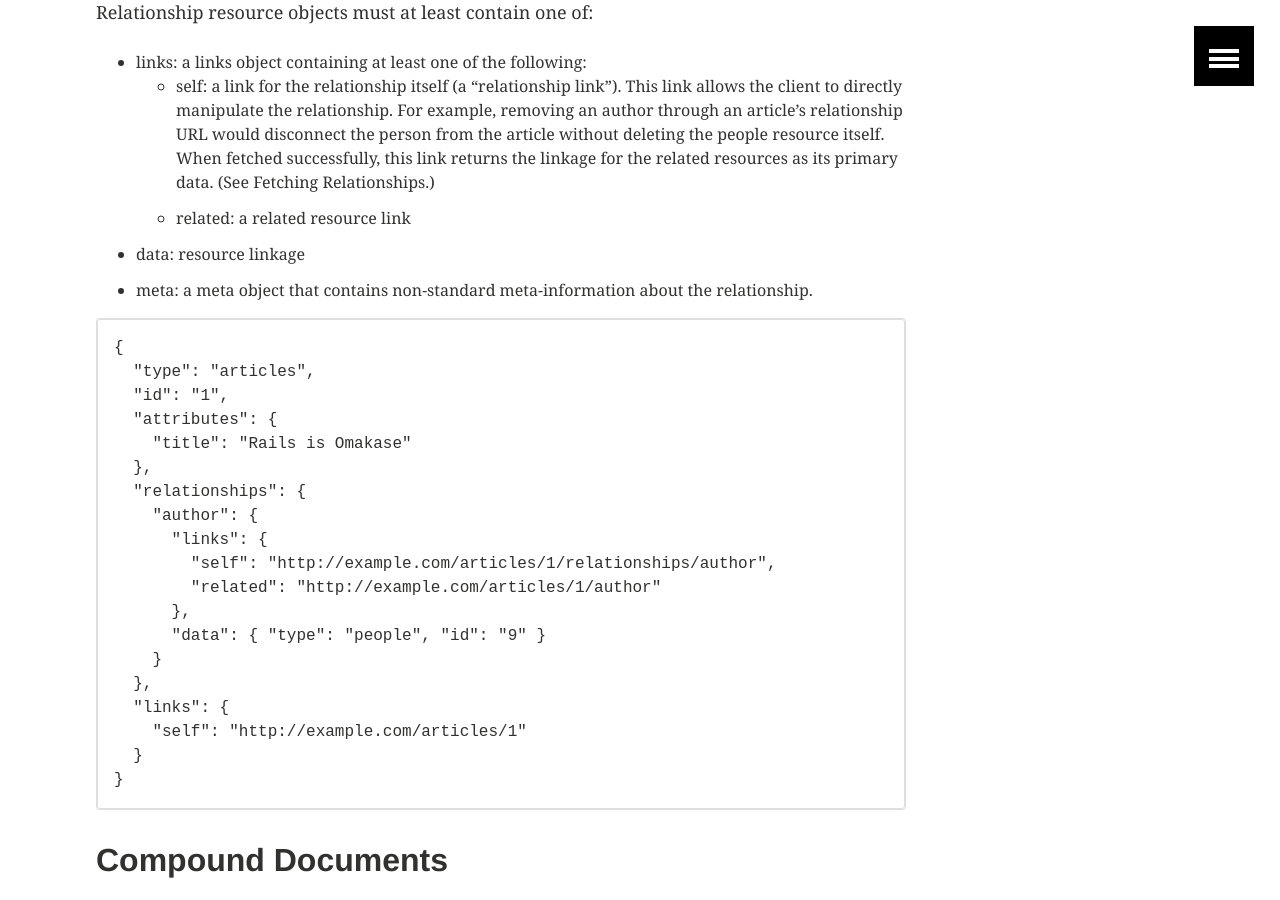
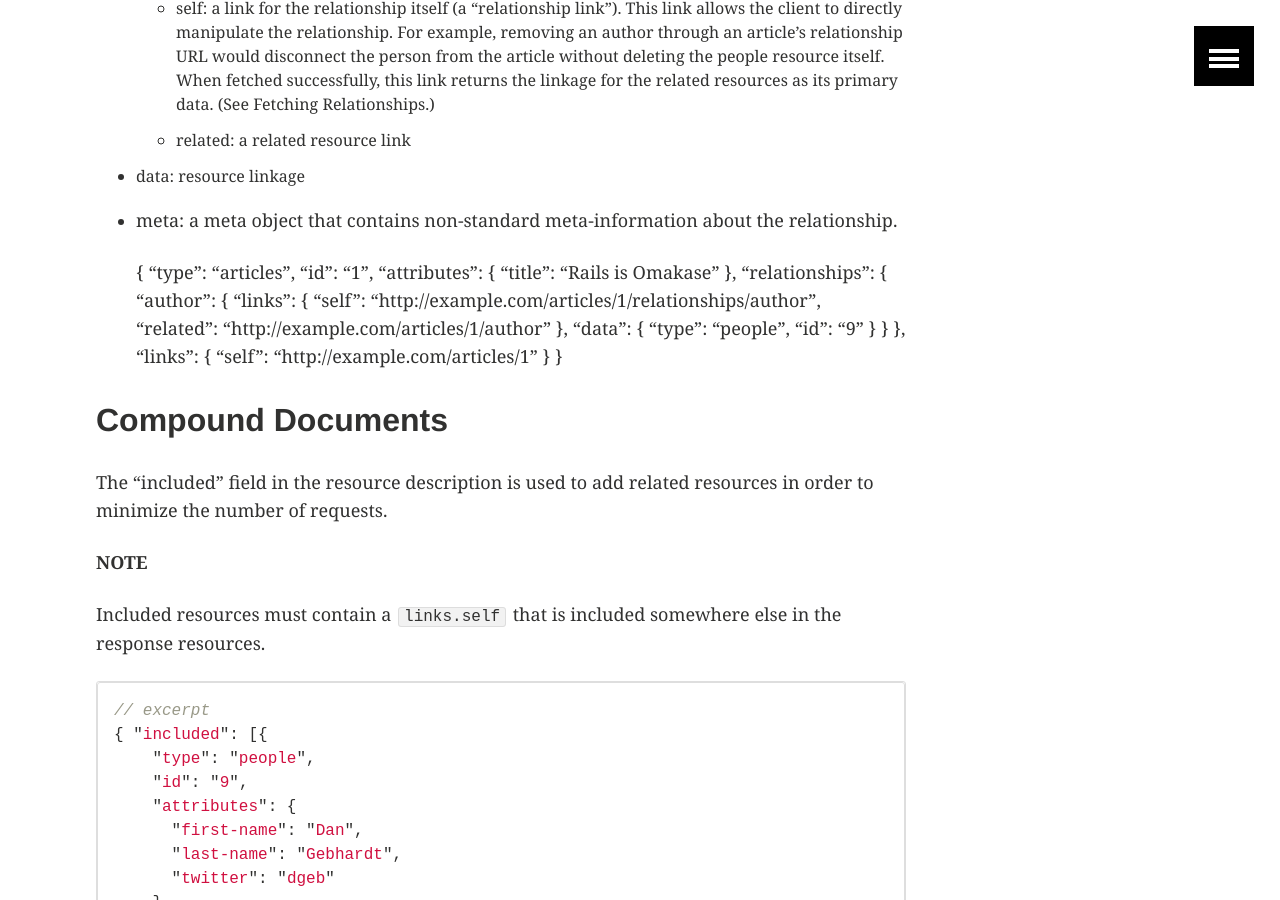
Before and after one commit to fibasile/til, a Jekyll site: the page built from _posts/backend/2019-01-03-jsonapi-cheatsheet.md, in a window 1280 px wide and 900 px high, scrolled down 3347 px. Built offline with Jekyll 4.4.1, drawn with Linux system fonts in a browser that asks for light colours; part of the change alters nothing that is shown.

````diff
--- a/_posts/backend/2019-01-03-jsonapi-cheatsheet.md
+++ b/_posts/backend/2019-01-03-jsonapi-cheatsheet.md
@@ -3,12 +3,11 @@ title: JSON API Cheatsheet
 layout: article
 categories: backend
 excerpt: A quick reference to help design JSON-API apis
-tags: [ "json-api", "backend" ]
+tags:
+- json-api
+- backend
+
 ---
-
-
-# JSON-API Cheatsheet
-
 ## Introduction
 
 Properly organizing API endpoints and JSON-serialized data responses it's pretty difficult, especially when you work on a project that will extended and improved by a larger community.
@@ -23,11 +22,11 @@ Adopting the full standard is maybe too much for this project.
 
 In short the API must respect few conventions:
 
-- Content-type must always be `Content-Type: application/vnd.api+json`
-- JSON Payloads have a standard structure, see section below
-- Responses use JSON but add typing checks i.e. JSON Schema types
-- Relationships are modeled in the response
-- Standard error codes
+* Content-type must always be `Content-Type: application/vnd.api+json`
+* JSON Payloads have a standard structure, see section below
+* Responses use JSON but add typing checks i.e. JSON Schema types
+* Relationships are modeled in the response
+* Standard error codes
 
 ## Request and response headers
 
@@ -47,26 +46,26 @@ Content-Type: application/vnd.api+json
 
 ## Response codes
 
-| Code | Verbose   | Description                                 |
-| ---- | --------- | ------------------------------------------- |
-| 200  | OK        | resource / relationship fetched correctly   |
-| 404  | Not found | resource / relationship not found           |
-| 201  | Created   | POST request created a resource             |
-| 202  | Accepted  | POST request accepted but not yet processed |
-| 403  | Forbidden | unsupported request                         |
-| 409  | Conflict  | duplicate operation with the same client id |
+| Code | Verbose | Description |
+| --- | --- | --- |
+| 200 | OK | resource / relationship fetched correctly |
+| 404 | Not found | resource / relationship not found |
+| 201 | Created | POST request created a resource |
+| 202 | Accepted | POST request accepted but not yet processed |
+| 403 | Forbidden | unsupported request |
+| 409 | Conflict | duplicate operation with the same client id |
 
 ## Resource identifier
 
 Any resource must contain:
 
-- id
-- type
+* id
+* type
 
 and optionally
 
-- attributes
-- relationships
+* attributes
+* relationships
 
 ```json
 {
@@ -93,47 +92,45 @@ Responses contains always a toplevel JSON Object
 
 And at least one of the following:
 
-- data: the document’s “primary data”
-- errors: an array of error objects
-- meta: a meta object that contains non-standard meta-information.
+* data: the document’s “primary data”
+* errors: an array of error objects
+* meta: a meta object that contains non-standard meta-information.
 
 it may contain also:
 
-- jsonapi: an object describing the server’s implementation
-- links: a links object related to the primary data.
-- included: an array of resource objects that are related to the primary data and/or each other (“included resources”).
+* jsonapi: an object describing the server’s implementation
+* links: a links object related to the primary data.
+* included: an array of resource objects that are related to the primary data and/or each other (“included resources”).
 
 ## Relationships
 
 Relationship resource objects must at least contain one of:
 
-- links: a links object containing at least one of the following:
-  - self: a link for the relationship itself (a “relationship link”). This link allows the client to directly manipulate the relationship. For example, removing an author through an article’s relationship URL would disconnect the person from the article without deleting the people resource itself. When fetched successfully, this link returns the linkage for the related resources as its primary data. (See Fetching Relationships.)
-  - related: a related resource link
-- data: resource linkage
-- meta: a meta object that contains non-standard meta-information about the relationship.
+* links: a links object containing at least one of the following:
+  * self: a link for the relationship itself (a “relationship link”). This link allows the client to directly manipulate the relationship. For example, removing an author through an article’s relationship URL would disconnect the person from the article without deleting the people resource itself. When fetched successfully, this link returns the linkage for the related resources as its primary data. (See Fetching Relationships.)
+  * related: a related resource link
+* data: resource linkage
+* meta: a meta object that contains non-standard meta-information about the relationship.
 
-```
-{
-  "type": "articles",
-  "id": "1",
-  "attributes": {
-    "title": "Rails is Omakase"
-  },
-  "relationships": {
-    "author": {
+    {
+      "type": "articles",
+      "id": "1",
+      "attributes": {
+        "title": "Rails is Omakase"
+      },
+      "relationships": {
+        "author": {
+          "links": {
+            "self": "http://example.com/articles/1/relationships/author",
+            "related": "http://example.com/articles/1/author"
+          },
+          "data": { "type": "people", "id": "9" }
+        }
+      },
       "links": {
-        "self": "http://example.com/articles/1/relationships/author",
-        "related": "http://example.com/articles/1/author"
-      },
-      "data": { "type": "people", "id": "9" }
+        "self": "http://example.com/articles/1"
+      }
     }
-  },
-  "links": {
-    "self": "http://example.com/articles/1"
-  }
-}
-```
 
 ## Compound Documents
 
@@ -214,10 +211,10 @@ Content-Type: application/vnd.api+json
 
 Links are used for pagination, containing resources expressed as urls
 
-- first: the first page of data
-- last: the last page of data
-- prev: the previous page of data
-- next: the next page of data
+* first: the first page of data
+* last: the last page of data
+* prev: the previous page of data
+* next: the next page of data
 
 The value `null` must be used if the specific key is not available
 
@@ -405,14 +402,14 @@ Errors must be returned as an Array `errors` key on the top-level object.
 
 Each error can include:
 
-- id: optional unique identifier
-- status: HTTP status code
-- code
-- title
-- detail
-- links
-  - about: link to the page describing this specific error
+* id: optional unique identifier
+* status: HTTP status code
+* code
+* title
+* detail
+* links
+  * about: link to the page describing this specific error
 
 # References
 
-- [JSON API Specification](https://jsonapi.org)
+* [JSON API Specification](https://jsonapi.org)
````
